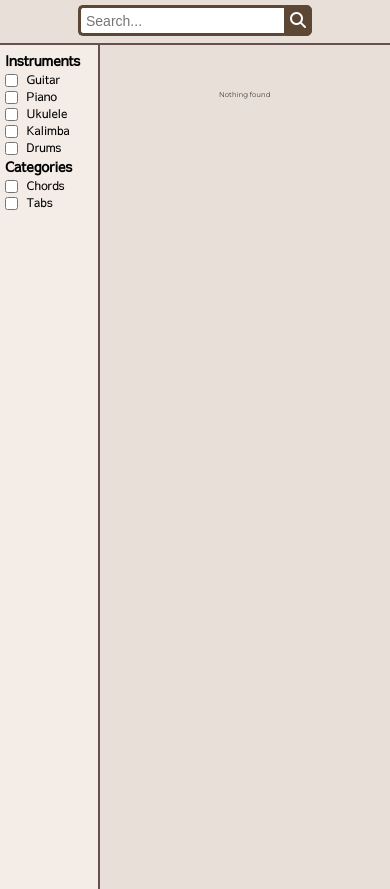
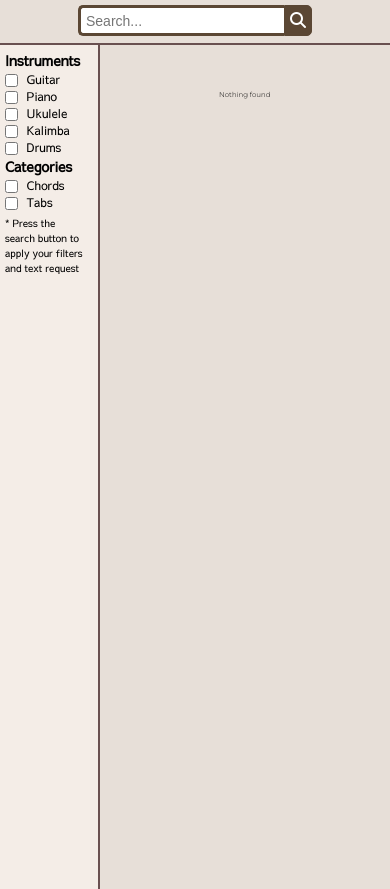
Before and after one commit to Drakonchyk/note, a Flask app: page /search in a window 390 px wide. Shown: the part 100-989 px from the top of the page. Run offline with Flask 2, Linux system fonts and the light colour scheme; some libraries are stand-ins or nearby versions.

Commit message:
minor edit, added tip about filters for users

```diff
--- a/static/songs_choice.css
+++ b/static/songs_choice.css
@@ -193,6 +193,11 @@
     font-size: 30px;
     font-family: 'Sawarabi Gothic', sans-serif;
 
+}
+.filters p{
+  padding-top: 10px;
+  font-size: 25px;
+  padding-right: 5px;
 }
 label{
     display: block;
@@ -485,6 +490,10 @@ label{
       margin-right: 5px;
   }
 
+  .filters p{
+    padding-top: 5px;
+    font-size: 10px;
+  }
   /* styles for variants of songs that is going to occure */
   .content{
       width: 75%;
--- a/templates/search.html
+++ b/templates/search.html
@@ -101,6 +101,7 @@
                     <input type="checkbox" id="checkbox_tabs" name="categories" value="tabs">
                     Tabs
                     </label>
+                    <p>* Press the search button to apply your filters and text request</p>
             </div>
             </div>
       <!-- <div id="content">
```
